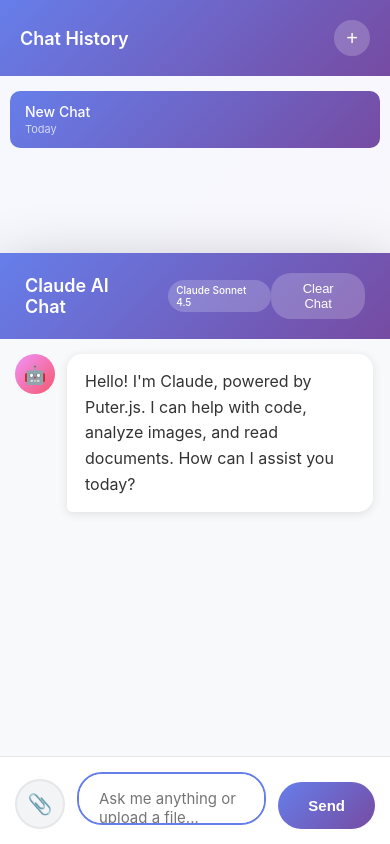
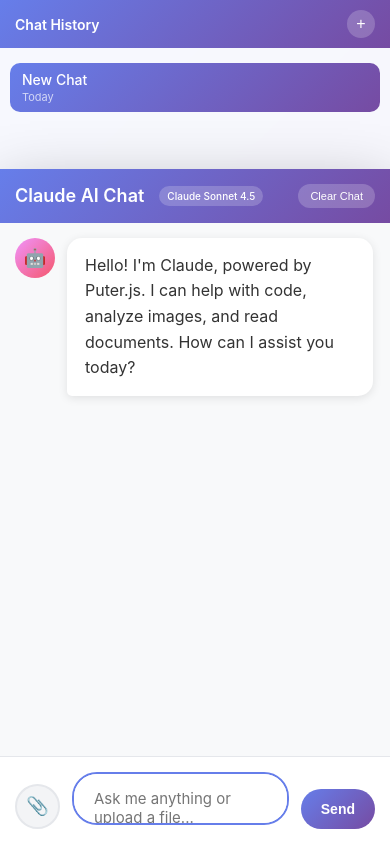
Before and after one commit to eroot57/myai, a plain HTML site: page index.html in a window 390 px wide. Drawn offline with nearby package versions, Linux system fonts and the light colour scheme.

Commit message:
Update index.html

```diff
--- a/index.html
+++ b/index.html
@@ -559,6 +559,7 @@
             font-size: 14px;
         }
 
+        /* MOBILE LAYOUT - SIDEBAR 10% CHAT 90% */
         @media (max-width: 768px) {
             body {
                 padding: 0;
@@ -573,19 +574,47 @@
 
             .sidebar {
                 width: 100%;
-                height: 30%;
+                height: 20%;
+                min-height: 20%;
+                max-height: 20%;
                 border-radius: 0;
             }
 
             .chat-container {
                 width: 100%;
-                height: 70%;
+                height: 80%;
+                min-height: 80%;
+                max-height: 80%;
                 border-radius: 0;
             }
 
             .chat-list {
                 display: flex;
                 flex-direction: column;
+                overflow-y: auto;
+            }
+
+            .sidebar-header {
+                padding: 10px 15px;
+            }
+
+            .sidebar-header h2 {
+                font-size: 14px;
+            }
+
+            .new-chat-btn {
+                width: 28px;
+                height: 28px;
+                font-size: 16px;
+            }
+
+            .chat-item {
+                padding: 8px 12px;
+                font-size: 12px;
+            }
+
+            .chat-header {
+                padding: 15px;
             }
 
             .chat-header h1 {
@@ -595,6 +624,11 @@
             .model-badge {
                 font-size: 10px;
                 padding: 4px 8px;
+            }
+
+            .clear-chat-btn {
+                font-size: 11px;
+                padding: 6px 12px;
             }
 
             .messages-container {
@@ -607,6 +641,17 @@
 
             .input-container {
                 padding: 15px;
+            }
+
+            .file-upload-btn {
+                width: 45px;
+                height: 45px;
+                font-size: 18px;
+            }
+
+            #sendBtn {
+                padding: 12px 20px;
+                font-size: 14px;
             }
         }
     </style>
@@ -869,13 +914,6 @@
             this.style.height = Math.min(this.scrollHeight, 120) + 'px';
         });
 
-        messageInput.addEventListener('keydown', function(e) {
-            if (e.key === 'Enter' && !e.shiftKey) {
-                e.preventDefault();
-                sendMessage();
-            }
-        });
-
         sendBtn.addEventListener('click', sendMessage);
         newChatBtn.addEventListener('click', createNewChat);
         clearChatBtn.addEventListener('click', clearCurrentChat);
@@ -1007,7 +1045,6 @@
             try {
                 let promptText = message;
 
-                // Prepare message with file context
                 if (filesToSend.length > 0) {
                     promptText = message || 'Please analyze these files:';
                 }
```
